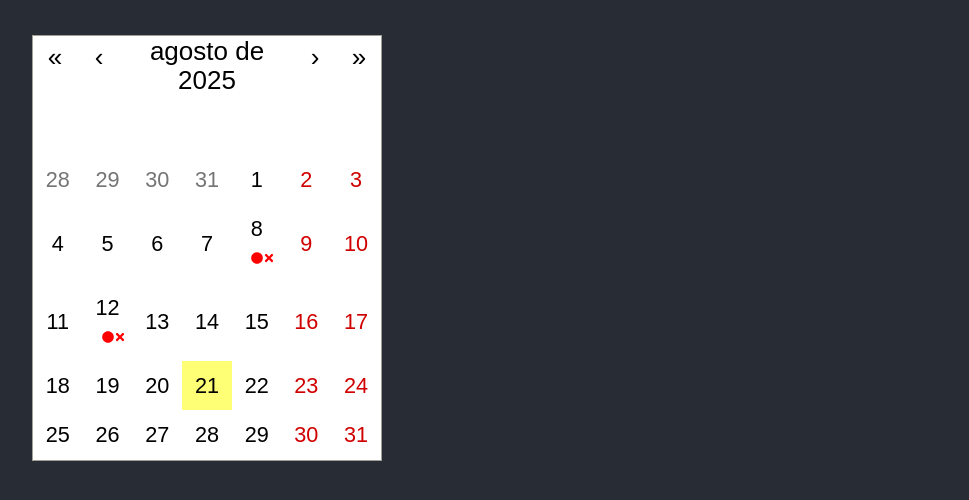
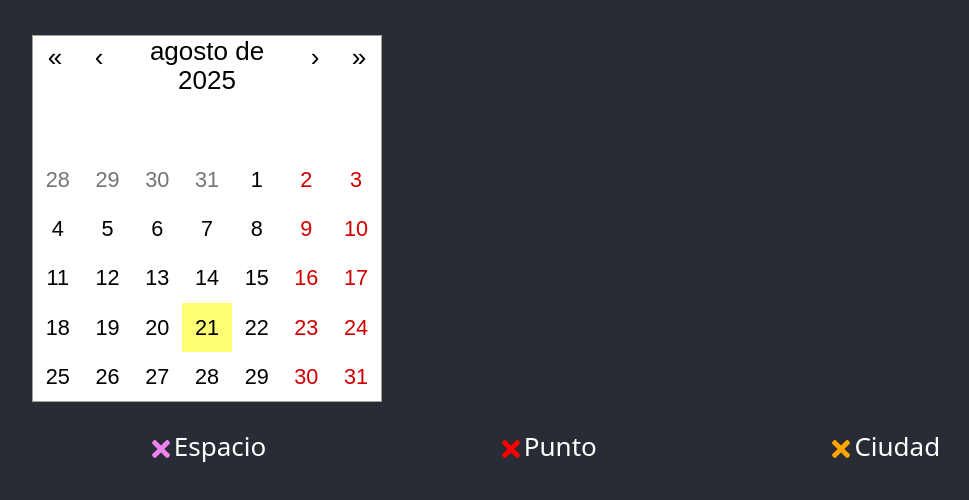
Before and after one commit to GastonYasuda/bazarEmployees, a React (Create React App) app: page / in a window 1280 px wide. Shown: the top 500 px of the page, without its empty margins (96-1065 px from the left). Built offline with nearby package versions, Linux system fonts and the light colour scheme.

Commit message:
add cross by store

```diff
--- a/src/Component/ByDateStore/ByDateStore.jsx
+++ b/src/Component/ByDateStore/ByDateStore.jsx
@@ -25,7 +25,7 @@ const ByDateStore = () => {
 
         } else {
             setIsStored(false);
-            console.log('ciudadEmployees', ciudadEmployees);
+            // console.log('ciudadEmployees', ciudadEmployees);
 
         }
     }, []);
--- a/src/Component/CalendarNotification/CalendarNotification.jsx
+++ b/src/Component/CalendarNotification/CalendarNotification.jsx
@@ -1,4 +1,4 @@
-import React, { useContext, useState } from "react";
+import React, { useContext, useEffect, useState } from "react";
 import Calendar from 'react-calendar';
 import { FaCircle, FaTimes } from 'react-icons/fa';
 import 'react-calendar/dist/Calendar.css';
@@ -9,8 +9,31 @@ import { apiEmployee } from "../../Context/EmployeeApiContext";
 
 const CalendarNotification = () => {
 
-    const { specialDates } = useContext(apiEmployee)
 
+    const [showSpecialDates, setShowSpecialDates] = useState([])
+
+    useEffect(() => {
+        toLocalMidnight()
+
+
+        // eslint-disable-next-line react-hooks/exhaustive-deps
+    }, [])
+
+
+
+    function toLocalMidnight() {
+        const stored = localStorage.getItem('allSpecialDates');
+        if (!stored) return;
+
+        const parsed = JSON.parse(stored);
+
+        const normalized = parsed.map(element => ({
+            specialDateData: new Date(element.specialDateData), // objeto Date
+            specialDateStore: element.specialDateStore // la propiedad para el color
+        }));
+
+        setShowSpecialDates(normalized);
+    }
 
 
 
@@ -31,6 +54,8 @@ const CalendarNotification = () => {
     //primero que busque si la fecha seleccionada existe, si no existe crearla. Y si existe agregarle.
 
     const addInfoToSelectDate = (date) => {
+        console.log('hola date', date);
+
         const dateJson = date.toISOString().split("T")[0]
         navigate(`/${dateJson}`);
         const esta = saveInfoToSelectDate.includes(dateJson);
@@ -43,18 +68,57 @@ const CalendarNotification = () => {
     return (
         <div>
             <section className="calendarNotification_container">
+
                 <Calendar
                     onChange={addInfoToSelectDate}
                     locale="es-ES"
-                    tileContent={({ date }) =>
-                        specialDates.some((d) => isSameDay(d, date)) ? (
-                            <div style={{ textAlign: 'right', fontSize: '0.75rem' }}>
-                                <FaCircle color="red" />
-                                <FaTimes color="red" />
+                    tileContent={({ date }) => {
+                        // obtener todos los objetos que coincidan con la fecha
+                        const matchedDates = showSpecialDates.filter(d => isSameDay(d.specialDateData, date));
+                        if (matchedDates.length === 0) return null;
+
+                        return (
+                            <div
+                                style={{
+                                    textAlign: 'right',
+                                    fontSize: '0.75rem',
+                                    display: 'flex',
+                                    gap: '2px',
+                                    justifyContent: 'flex-end'
+                                }}
+                            >
+                                {matchedDates.map((d, index) => {
+                                    // asignar color según specialDateStore
+                                    let color;
+                                    switch (d.specialDateStore) {
+                                        case 'espacio':
+                                            color = 'violet';
+                                            break;
+                                        case 'punto':
+                                            color = 'red';
+                                            break;
+                                        case 'ciudad':
+                                            color = 'orange';
+                                            break;
+                                        default:
+                                            color = 'gray';
+                                    }
+
+                                    return <FaTimes key={index} color={color} />;
+                                })}
                             </div>
-                        ) : null
-                    }
+                        );
+                    }}
                 />
+
+
+
+            </section>
+
+            <section className="refSection">
+                <span> <FaTimes color={'violet'} />Espacio</span>
+                <span> <FaTimes color={'red'} />Punto</span>
+                <span><FaTimes color={'orange'} />Ciudad</span>
 
             </section>
 
--- a/src/Component/ChangeTime/ChangeTime.jsx
+++ b/src/Component/ChangeTime/ChangeTime.jsx
@@ -131,7 +131,7 @@ const ChangeTime = ({ pruebaEmployees, setPruebaEmployees }) => {
                 );
 
                 if (changeTime.assist) {
-                    toast(`Falta ${changeTime.name} en ${changeTime.store}`)
+                    // toast(`Falta ${changeTime.name} en ${changeTime.store}`)
                     saveInfo(`Falta ${changeTime.name} en ${changeTime.store}`, 'missingEmployee')
                 }
             }
@@ -295,68 +295,6 @@ const ChangeTime = ({ pruebaEmployees, setPruebaEmployees }) => {
                                     </Form>
                                 </section>
                             }
-
-
-
-
-
-
-                            {/*
-                            <>
-
-                                <Modal show={showCutModal} >
-                                    <Modal.Header>
-                                        <Modal.Title>TODAVIA NO GUARDA DESDE ACA!</Modal.Title>
-                                    </Modal.Header>
-                                    <Modal.Body>
-                                        <Form key={employee.id} >
-                                            <Row>
-                                                <Col>
-                                                    <Form.Control
-                                                        placeholder="Cut Start"
-                                                        value={employee.cutStart || ""}
-                                                        onChange={(e) =>
-                                                            setPruebaEmployees((prev) =>
-                                                                prev.map((emp) =>
-                                                                    emp.id === employee.id
-                                                                        ? { ...emp, cutStart: e.target.value }
-                                                                        : emp
-                                                                )
-                                                            )
-                                                        }
-                                                    />
-                                                </Col>
-                                                <Col>
-                                                    <Form.Control
-                                                        placeholder="Cut End"
-                                                        value={employee.cutEnd || ""}
-                                                        onChange={(e) =>
-                                                            setPruebaEmployees((prev) =>
-                                                                prev.map((emp) =>
-                                                                    emp.id === employee.id
-                                                                        ? { ...emp, cutEnd: e.target.value }
-                                                                        : emp
-                                                                )
-                                                            )
-                                                        }
-                                                    />
-                                                </Col>
-                                            </Row>
-                                        </Form>
-
-                                    </Modal.Body>
-                                    <Modal.Footer>
-                                        <Button variant="secondary" onClick={handleClose}>
-                                            Close
-                                        </Button>
-                                        <Button variant="primary" onClick={handleTest} >
-                                            Save Changes
-                                        </Button>
-                                    </Modal.Footer>
-                                </Modal>
-                            </> */}
-
-
                         </div>
                     )
                 }))
--- a/src/Component/ShowByStore/ShowByStore.jsx
+++ b/src/Component/ShowByStore/ShowByStore.jsx
@@ -11,14 +11,16 @@ import { toast } from 'react-toastify';
 
 const ShowByStore = ({ employeeByStore, isStored, date }) => {
 
-    const { mayPrimera, employees, getLocalStoreInfoByDate, guardados } = useContext(apiEmployee)
-    const { storeId } = useParams()
+    const { mayPrimera, employees, getLocalStoreInfoByDate, guardados, addSpecialDate } = useContext(apiEmployee)
+    const { storeId, byDateId } = useParams()
     const [pruebaEmployees, setPruebaEmployees] = useState([])
 
     const myNewDateId = new Date(date).toLocaleDateString("es-ES", { weekday: "long" })
 
 
     useEffect(() => {
+        //  console.log(byDateId);
+
 
         if (!isStored) {
             const byStore = employees.filter((employee) => employee.store === storeId)
@@ -74,6 +76,7 @@ const ShowByStore = ({ employeeByStore, isStored, date }) => {
         }));
 
         getLocalStoreInfoByDate(date)
+        addSpecialDate(byDateId, storeId)//esta funcion del context tiene que guardar la fecha
     }
 
 
--- a/src/Context/EmployeeApiContext.jsx
+++ b/src/Context/EmployeeApiContext.jsx
@@ -163,17 +163,45 @@ const EmployeeApiContext = ({ children }) => {
         return true;
     };
 
+    const [specialDates, setSpecialDates] = useState([
+        // new Date(2025, 7, 8),
+        // new Date(Date.UTC(2025, 8, 25)), // 25 de julio 2025
+        // new Date(2025, (6 + 1), 12),
+    ])
 
-    const specialDates = [
-        new Date(2025, 7, 8),
-        new Date(Date.UTC(2025, 8, 25)), // 25 de julio 2025
-        new Date(2025, (6 + 1), 12),
+    const addSpecialDate = (newDate, store) => {
 
-    ];
+        // Convertir string a Date
+        const [year, month, day] = newDate.split("-").map(Number);
+        const fixedDate = new Date(year, month - 1, day); // mes 0-based
+
+        // Crear objeto de la fecha
+        const newSpecialDate = {
+            specialDateData: fixedDate,
+            specialDateStore: store
+        };
+
+        // Actualizar state
+        setSpecialDates(prev => [...prev, newSpecialDate]);
+
+
+        // Guardar en localStorage
+        const stored = localStorage.getItem('allSpecialDates');
+        let allDates = stored ? JSON.parse(stored) : [];
+
+        // Si solo hay un objeto guardado, aseguramos que sea array
+        if (!Array.isArray(allDates)) allDates = [allDates];
+
+        allDates.push(newSpecialDate);
+        localStorage.setItem('allSpecialDates', JSON.stringify(allDates));
+
+        console.log('Fecha agregada:', newSpecialDate);
+    }
+
 
 
     return (
-        <apiEmployee.Provider value={{ mayPrimera, infoMissingMorning, infoMissingAfternoon, infoShiftFixMissing, infoMissingEmployee, saveInfo, formatHour, employees, setEmployees, espacioEmployees, entryAllTime, exitAllTime, puntoEmployees, ciudadEmployees, notAssistEmployeesState, employeeData, employeesEspacioStored, setEmployeesEspacioStored, employeesPuntoStored, setEmployeesPuntoStored, employeesCiudadStored, setEmployeesCiudadStored, getLocalStoreInfoByDate, guardados, specialDates }}>
+        <apiEmployee.Provider value={{ mayPrimera, infoMissingMorning, infoMissingAfternoon, infoShiftFixMissing, infoMissingEmployee, saveInfo, formatHour, employees, setEmployees, espacioEmployees, entryAllTime, exitAllTime, puntoEmployees, ciudadEmployees, notAssistEmployeesState, employeeData, employeesEspacioStored, setEmployeesEspacioStored, employeesPuntoStored, setEmployeesPuntoStored, employeesCiudadStored, setEmployeesCiudadStored, getLocalStoreInfoByDate, guardados, specialDates, addSpecialDate }}>
             {children}
         </apiEmployee.Provider>
     )
--- a/src/index.css
+++ b/src/index.css
@@ -158,3 +158,11 @@ code {
     color: inherit;
   }
 }
+
+.refSection {
+  display: flex;
+  flex-direction: row;
+  justify-content: space-around;
+  width: 80%;
+  margin: 25px auto;
+}
```
